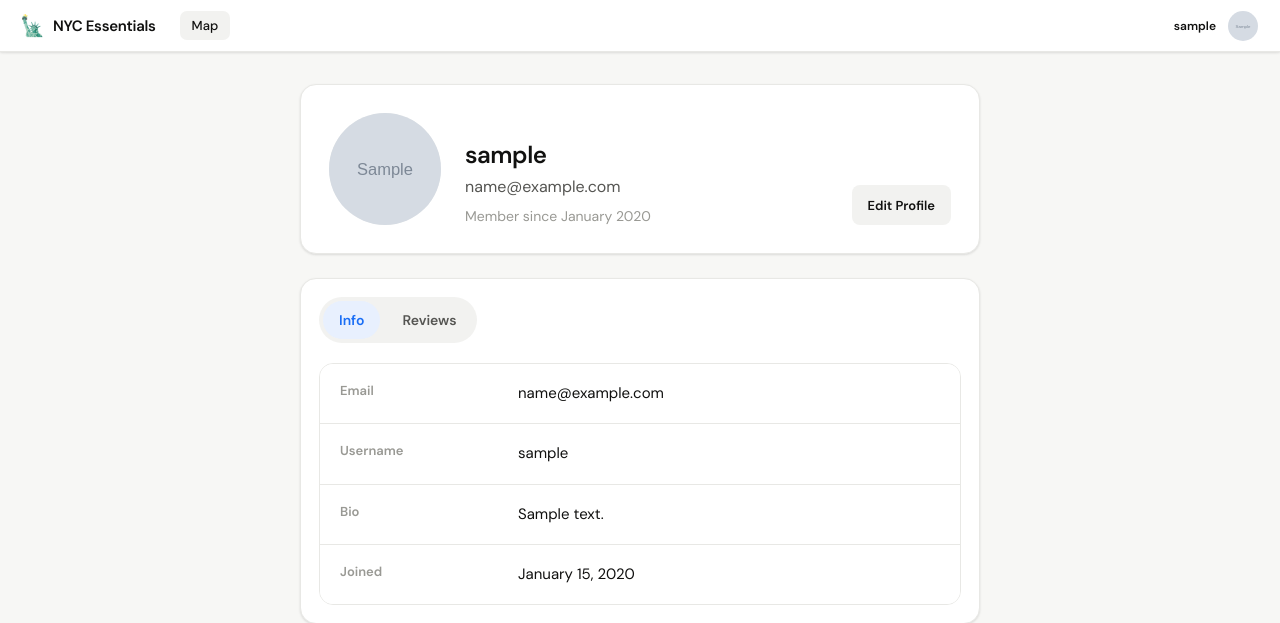
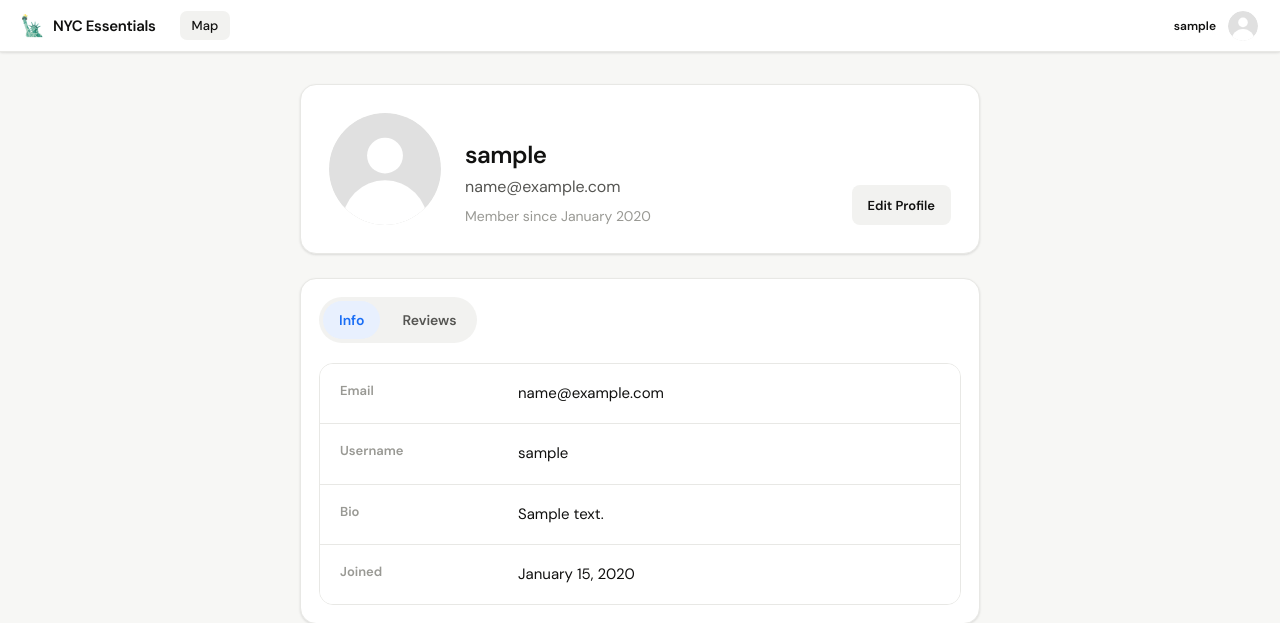
Before and after one commit to gcivil-nyu-org/team1-mon-spring26, a Django app: page /profile/ in a window 1280 px wide. Shown: the top 623 px of the page. Run offline with Django 5.2, Linux system fonts and the light colour scheme; a user stored in the database is signed in; tables that the repository leaves empty hold one stand-in row (values such as "Sample post"); grey boxes marked "Sample" are stand-in pictures.

Commit message:
fix missing avatar bug

```diff
--- a/maps/models.py
+++ b/maps/models.py
@@ -23,7 +23,11 @@ class CustomUser(AbstractUser):
     @property
     def avatar_url(self):
         if self.avatar:
-            return self.avatar.url
+            try:
+                if self.avatar.name and self.avatar.storage.exists(self.avatar.name):
+                    return self.avatar.url
+            except Exception:
+                pass
         return static("maps/default-avatar.svg")
 
     def __str__(self):
--- a/maps/static/maps/css/style.css
+++ b/maps/static/maps/css/style.css
@@ -643,7 +643,7 @@ aside.detail-panel.open { width: var(--detail-w) !important; }
 .profile-display-star.is-lit { color: #f59e0b; }
 .profile-review-text { font-size: 15px; color: var(--text-1); line-height: 1.65; margin-bottom: 14px; white-space: pre-wrap; }
 .profile-review-photo { width: 100%; max-width: 280px; border-radius: 12px; display: block; margin-bottom: 14px; border: 1px solid var(--border); }
-.profile-empty-title { font-size: 18px; font-weight: 700; color: var(--text-1); margin-bottom: 8px; }
+.profile-empty-title { font-size: 16px; font-weight: 500; color: var(--text-2); margin-bottom: 8px; }
 .profile-empty-copy { font-size: 14px; color: var(--text-2); margin-bottom: 14px; }
 .profile-empty-link, .profile-edit-link, .profile-edit-cancel, .profile-edit-save, .profile-modal-secondary, .profile-modal-danger, .profile-modal-primary { display: inline-flex; align-items: center; justify-content: center; border-radius: 8px; font-size: 13px; font-weight: 600; text-decoration: none; border: none; cursor: pointer; font-family: var(--font); }
 .profile-empty-link { height: 38px; padding: 0 14px; background: var(--accent); color: #fff; }
--- a/maps/static/maps/js/map.js
+++ b/maps/static/maps/js/map.js
@@ -1190,7 +1190,7 @@ function getReviewerName(review) {
 
 function renderReviewerAvatar(review, className = 'rv-avatar') {
     const reviewerName = getReviewerName(review);
-    return `<div class="${className}"><img class="reviewer-avatar-image" src="${review.user_avatar_url}" alt="${reviewerName} avatar"></div>`;
+    return `<div class="${className}"><img class="reviewer-avatar-image" src="${review.user_avatar_url}" alt="${reviewerName} avatar" onerror="this.onerror=null;this.src='/static/maps/default-avatar.svg';"></div>`;
 }
 
 function showToast(msg, type = 'info', duration = 2800) {
--- a/maps/static/maps/js/profile.js
+++ b/maps/static/maps/js/profile.js
@@ -171,8 +171,6 @@ document.addEventListener('DOMContentLoaded', () => {
             reviewsState.hidden = false;
             reviewsState.innerHTML = `
                 <div class="profile-empty-title">You haven't written any reviews yet.</div>
-                <p class="profile-empty-copy">Go back to the map, explore a place, and leave your first review.</p>
-                <a class="profile-empty-link" href="/">Back to Map</a>
             `;
             reviewsList.hidden = true;
             reviewsList.innerHTML = '';
--- a/maps/templates/maps/includes/topnav.html
+++ b/maps/templates/maps/includes/topnav.html
@@ -24,7 +24,7 @@
 
         <div id="user-menu" class="user-menu"{% if hide_user_menu %} style="display:none"{% endif %}>
             <button id="avatar-button" class="avatar-button" type="button" aria-label="Open user menu">
-                <img id="avatar-image" class="avatar-image" src="{{ avatar_src }}" alt="User avatar">
+                <img id="avatar-image" class="avatar-image" src="{{ avatar_src }}" alt="User avatar" onerror="this.onerror=null;this.src='/static/maps/default-avatar.svg';">
             </button>
 
             <div id="user-menu-dropdown" class="user-menu-dropdown" style="display:none;">
--- a/maps/templates/maps/profile.html
+++ b/maps/templates/maps/profile.html
@@ -32,6 +32,7 @@
                             class="profile-avatar"
                             src="{{ profile_user.avatar_url }}"
                             alt="Profile avatar"
+                            onerror="this.onerror=null;this.src='/static/maps/default-avatar.svg';"
                         >
                     </div>
 
--- a/maps/templates/maps/profile_edit.html
+++ b/maps/templates/maps/profile_edit.html
@@ -46,6 +46,7 @@
                                     class="profile-edit-avatar"
                                     src="{{ profile_user.avatar_url }}"
                                     alt="Profile avatar preview"
+                                    onerror="this.onerror=null;this.src='/static/maps/default-avatar.svg';"
                                 >
                                 <span class="profile-avatar-badge" aria-hidden="true">
                                     <svg xmlns="http://www.w3.org/2000/svg" width="16" height="16" fill="currentColor" viewBox="0 0 16 16">
```
Also changed, not shown: maps/test_views.py (+8 -0 lines).
